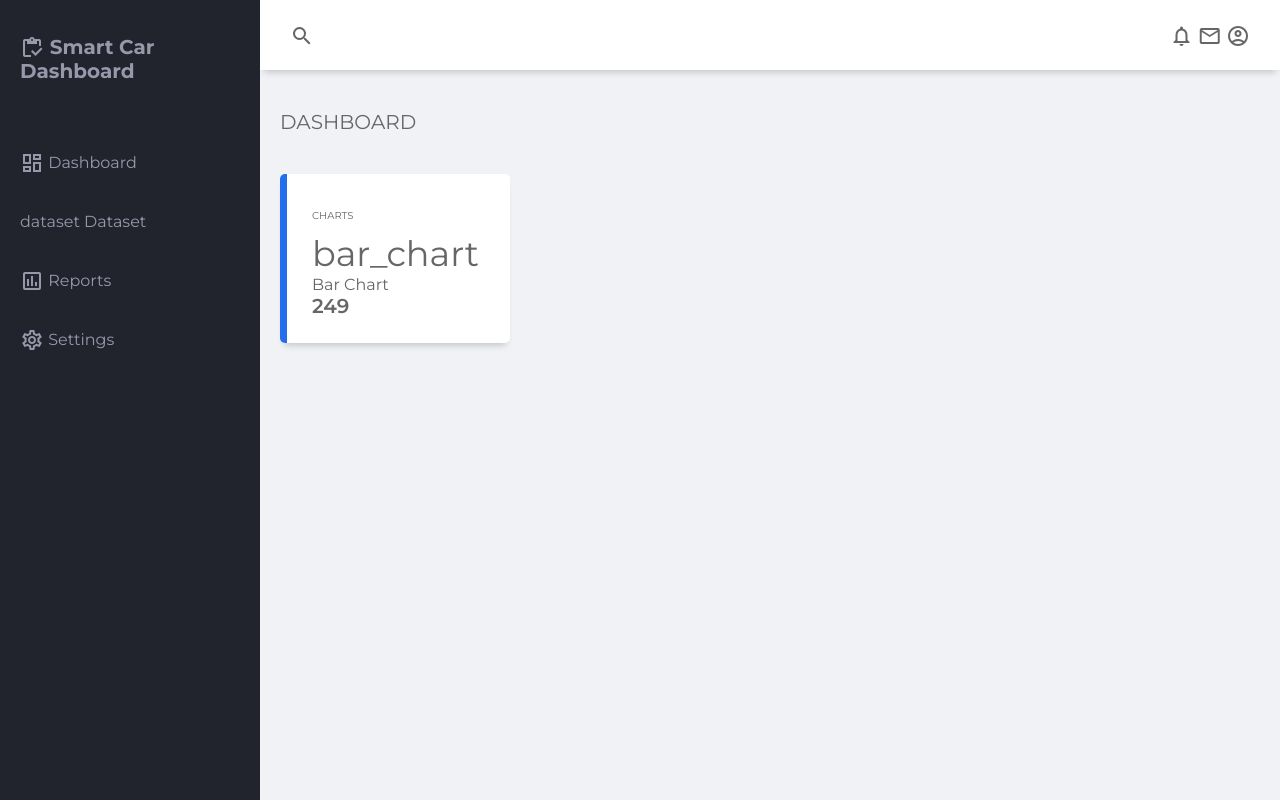
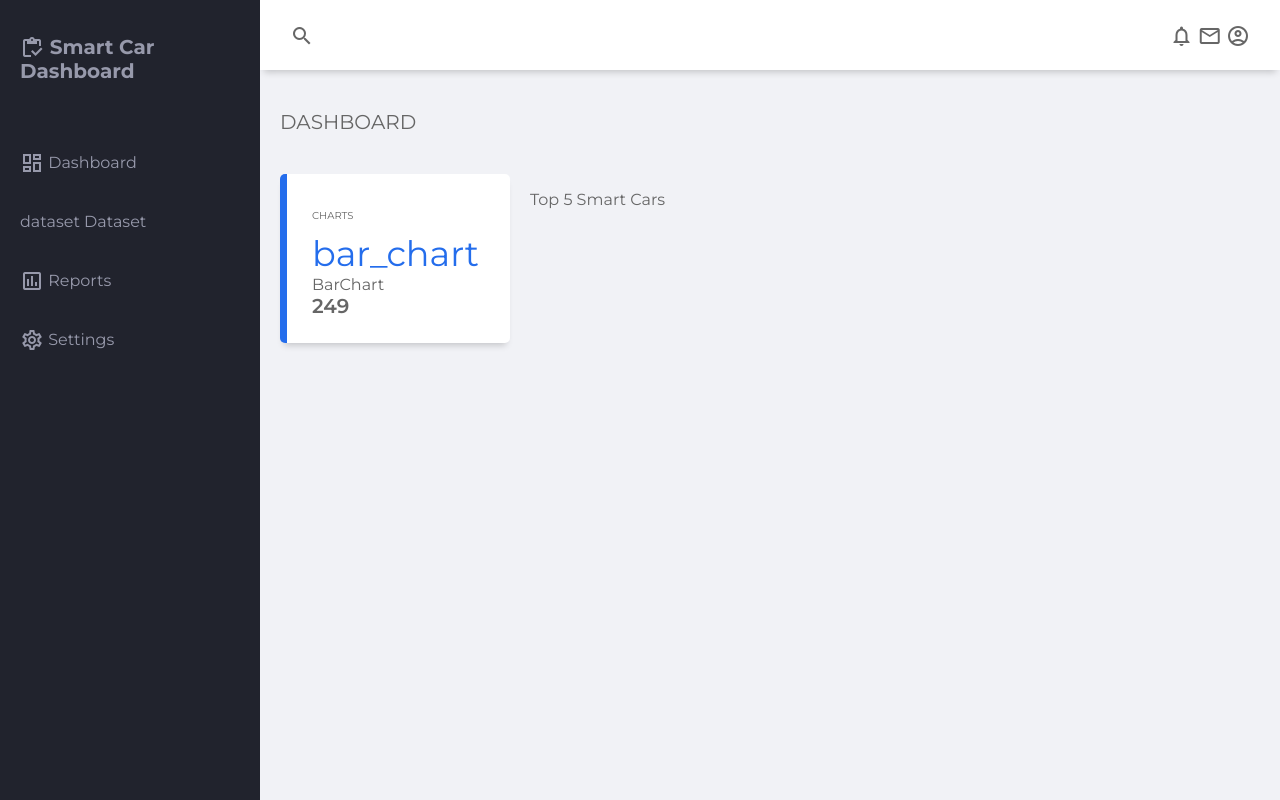
Before and after one commit to aplum004/TechStartUp_Dashboard, a plain HTML site: page index.html in a window 1280 px wide. Drawn offline with nearby package versions, Linux system fonts and the light colour scheme.

Commit message:
Update index.html

```diff
--- a/index.html
+++ b/index.html
@@ -63,12 +63,19 @@
                     <div class="card">
                         <div class="card-inner">
                             <p class="text-primary">CHARTS</p>
-                            <span class="material-symbols-outlined">bar_chart</span> Bar Chart
+                            <span class="material-symbols-outlined text-blue">bar_chart</span> BarChart
                         </div>
                         <span class="text-primary font-weight-bold">249</span>
                     </div>
+                    <div class="charts">
+                        <div class="charts-card">
+                            <p class="chart-title">Top 5 Smart Cars</p>
+                        </div>
+                    </div>
             </main>
         </div>
+        <!--Charts-->
+        <script src="https://cdnjs.cloudflare.com/ajax/libs/apexcharts/5.3.5/apexcharts.min.js"></script>
         <script src="./scripts.js"></script>
     </body>
 </html>
```
